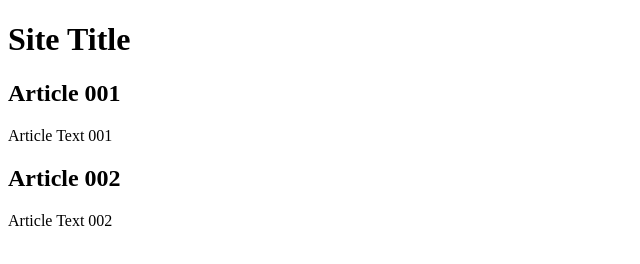
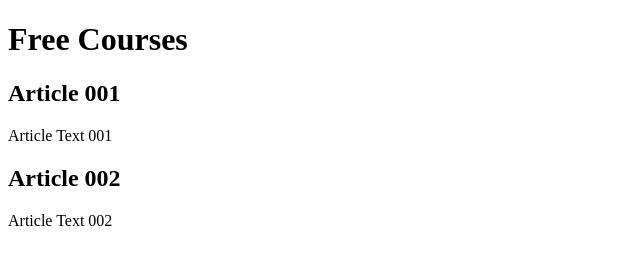
Before and after one commit to RicardoFrancodosSantos/site-project, a plain HTML site: page index.html in a window 1280 px wide. Shown: the whole page, without its empty margins (0-640 px from the left). Drawn offline with Linux system fonts and the light colour scheme.

Commit message:
Content write start

```diff
--- a/index.html
+++ b/index.html
@@ -8,7 +8,7 @@
 <body>
     <main>
         <header>
-            <h1>Site Title</h1>
+            <h1>Free Courses</h1>
         </header>
         <article>
             <h2>Article 001</h2>
```
